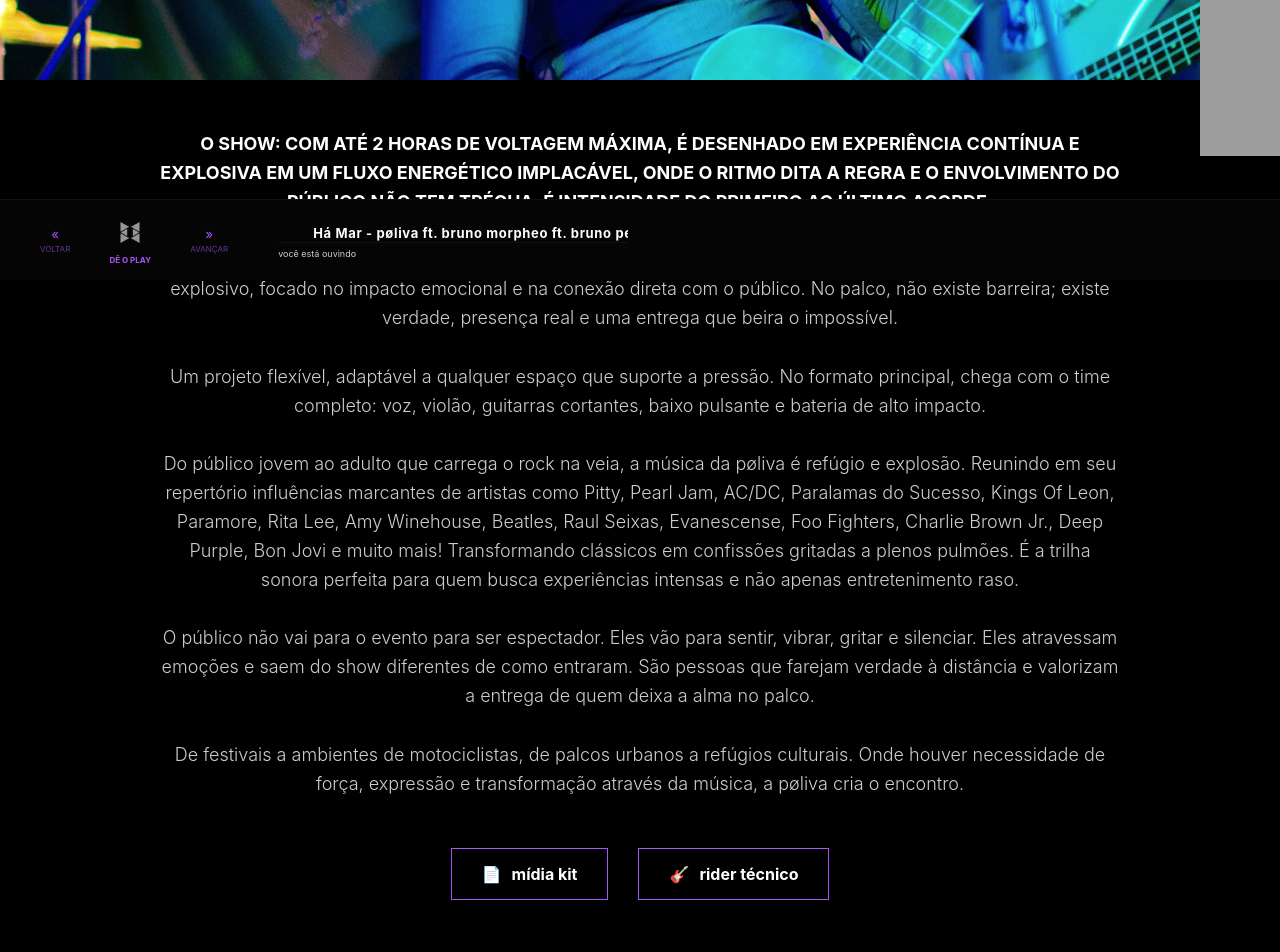
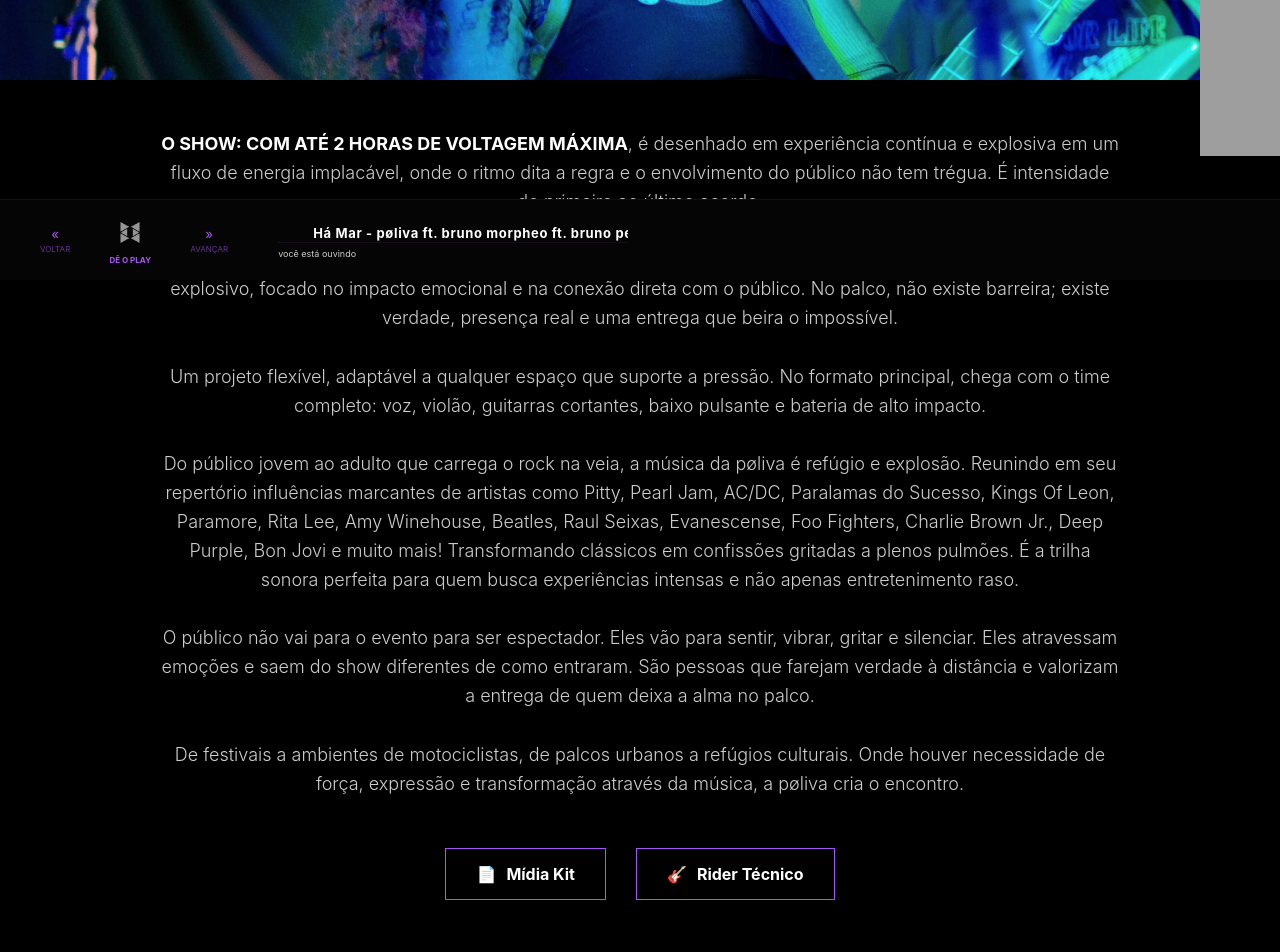
Before and after one commit to emredepro/poliva-site, a Next.js app: page /shows in a window 1280 px wide. Shown: the part 520-1472 px from the top of the page. Built offline with nearby package versions, Linux system fonts and the light colour scheme; grey boxes are pictures that could not be loaded.

Commit message:
fix: shows page adjustments, caps formatting and broken images

```diff
--- a/pages/shows.js
+++ b/pages/shows.js
@@ -4,17 +4,14 @@ import Head from 'next/head';
 export default function Shows() {
   const [isMenuOpen, setIsMenuOpen] = useState(false);
 
-  // LISTA DE DEPOIMENTOS (2 COLUNAS)
   const depoimentos = [
     "feed41", "feed31", "feed39", "feed37", "feed33",
     "feed30", "feed16", "feed13", "feed5", "feed8",
     "feed1", "feed24", "feed18", "feed9", "feed43"
   ];
 
-  // LISTA DE REGISTROS (CENTRALIZADOS)
   const registros = ["foto-show2", "foto-show3", "foto-show4", "foto-show5", "foto-show6", "foto-show7"];
 
-  // IDS DOS REELS (INSTAGRAM)
   const reels = [
     "CY_l2MMhx9P", "DKkDoO8sfjU", "DBJY4baPXLA",
     "DPXAq6cABg1", "DPCKeVEjfkQ", "CpvOR-CAAO5"
@@ -26,15 +23,12 @@ export default function Shows() {
         <title>shøws aø vivø | pølivessense</title>
       </Head>
 
-      {/* NAVBAR PADRÃO v2.5.5 - SINCRONIZADA */}
       <nav className="navbar">
         <div className="nav-container">
           <img src="/logo-poliva.png" alt="Logo" className="nav-logo" />
-
           <div className={`hamburger ${isMenuOpen ? 'open' : ''}`} onClick={() => setIsMenuOpen(!isMenuOpen)}>
             <span></span><span></span><span></span>
           </div>
-
           <div className={`nav-links ${isMenuOpen ? 'active' : ''}`}>
             <a href="/" className="nav-item">iníciø</a>
             <a href="/sobre" className="nav-item">søbre pøliva</a>
@@ -46,20 +40,19 @@ export default function Shows() {
         </div>
       </nav>
 
-      {/* WHATSAPP GLOBAL */}
       <a href="https://wa.me/message/L5OXQTU6PDIFF1" target="_blank" rel="noopener noreferrer" className="wa-global interactive-zoom">
         <img src="https://upload.wikimedia.org/wikipedia/commons/6/6b/WhatsApp.svg" alt="WhatsApp" />
       </a>
 
-      {/* CAPA - MESMA MEDIDA DA PÁGINA SOBRE (65vh / 60%) */}
+      {/* CAPA - object-position center 30% */}
       <header className="shows-capa anim-fade-in">
         <img src="/foto-show1.jpg" alt="Pøliva Show Capa" className="img-full" />
       </header>
 
       <main className="content-wrapper">
         <section className="section-text anim-fade-up">
-          <p className="desc-destaque">
-            O SHOW: COM ATÉ 2 HORAS DE VOLTAGEM MÁXIMA, é desenhado em experiência contínua e explosiva em um fluxo energético implacável, onde o ritmo dita a regra e o envolvimento do público não tem trégua. É intensidade do primeiro ao último acorde.
+          <p className="desc-normal">
+            <span style={{ fontWeight: 'bold', color: 'white', textTransform: 'uppercase' }}>O SHOW: COM ATÉ 2 HORAS DE VOLTAGEM MÁXIMA</span>, é desenhado em experiência contínua e explosiva em um fluxo de energia implacável, onde o ritmo dita a regra e o envolvimento do público não tem trégua. É intensidade do primeiro ao último acorde.
           </p>
           <p className="desc-normal">
             Como uma legítima sommelier de hits que eletrizam o palco, pøliva entrega um show energético, festivo, intenso e explosivo, focado no impacto emocional e na conexão direta com o público. No palco, não existe barreira; existe verdade, presença real e uma entrega que beira o impossível.
@@ -78,29 +71,29 @@ export default function Shows() {
           </p>
         </section>
 
-        {/* BOTÕES MÍDIA KIT E RIDER */}
+        {/* BOTÕES CTAs */}
         <section className="cta-buttons anim-fade-up">
           <a href="https://drive.google.com/file/d/1lau05jJhOkS1DZowV_WpxpHfmMGvd6hR/view" target="_blank" className="btn-shows interactive-zoom">
-            <span className="icon">📄</span> mídia kit
+            <span className="icon">📄</span> Mídia Kit
           </a>
           <a href="https://drive.google.com/file/d/1fB7OxqwNKQCFMq9IBzKWVoc6dhfK1jds/view" target="_blank" className="btn-shows interactive-zoom">
-            <span className="icon">🎸</span> rider técnico
+            <span className="icon">🎸</span> Rider Técnico
           </a>
         </section>
 
-        {/* FEEDBACK DOS FÃS - 2 COLUNAS */}
+        {/* FEEDBACK GRADE 2 COLUNAS */}
         <section className="section-block anim-fade-up">
           <div className="brutal-header spacer-void">
             <h2>cømø øs fãs reagem:</h2>
           </div>
           <div className="feed-grid">
             {depoimentos.map((img, index) => (
-              <img key={index} src={`/${img}.jpg`} alt="Feedback Fã" className="feed-img interactive-zoom" />
+              <img key={index} src={`/${img}.jpg`} alt={`Feedback ${img}`} className="feed-img interactive-zoom" />
             ))}
           </div>
         </section>
 
-        {/* VÍDEOS AO VIVO - REELS GRADE 2x3 */}
+        {/* REELS GRADE 2x3 COM GAP DE 1.5CM */}
         <section className="section-block anim-fade-up">
           <div className="brutal-header spacer-void">
             <h2>vídeøs aø vivø:</h2>
@@ -108,13 +101,13 @@ export default function Shows() {
           <div className="reels-grid">
             {reels.map((id, index) => (
               <div key={index} className="reel-box interactive-zoom">
-                <iframe src={`https://www.instagram.com/reel/${id}/embed`} frameBorder="0" scrolling="no" allowTransparency="true"></iframe>
+                <iframe src={`https://www.instagram.com/reel/${id}/embed`} frameBorder="0" scrolling="no"></iframe>
               </div>
             ))}
           </div>
         </section>
 
-        {/* PRINCIPAIS REGISTROS - LISTA CENTRALIZADA */}
+        {/* REGISTROS GALERIA VERTICAL */}
         <section className="section-block anim-fade-up" style={{ paddingBottom: '220px' }}>
           <div className="brutal-header spacer-void">
             <h2>principais registrøs:</h2>
@@ -139,16 +132,15 @@ export default function Shows() {
 
         .wa-global { position: fixed; bottom: 120px; right: 30px; z-index: 5000; width: 50px; }
 
+        /* CAPA center 30% */
         .shows-capa { width: 100%; height: 65vh; overflow: hidden; margin-top: 80px; margin-bottom: 50px; }
-        .img-full { width: 100%; height: 100%; object-fit: cover; object-position: center 60%; filter: grayscale(20%); }
+        .img-full { width: 100%; height: 100%; object-fit: cover; object-position: center 30%; filter: grayscale(20%); }
 
         .content-wrapper { max-width: 1000px; margin: 0 auto; padding: 0 20px; text-align: center; }
-
-        .desc-destaque { font-size: 18px; font-weight: bold; line-height: 1.6; margin-bottom: 30px; color: white; text-transform: uppercase; }
         .desc-normal { font-size: 18px; line-height: 1.6; margin-bottom: 30px; font-weight: 300; color: #ccc; }
 
         .cta-buttons { display: flex; justify-content: center; gap: 30px; margin: 50px 0; }
-        .btn-shows { background: none; border: 1px solid #a855f7; color: white; padding: 15px 30px; text-decoration: none; text-transform: lowercase; font-weight: bold; font-size: 16px; transition: 0.3s; display: flex; align-items: center; gap: 10px; }
+        .btn-shows { background: none; border: 1px solid #a855f7; color: white; padding: 15px 30px; text-decoration: none; font-weight: bold; font-size: 16px; transition: 0.3s; display: flex; align-items: center; gap: 10px; }
         .btn-shows:hover { background: #a855f7; color: black; }
 
         .brutal-header h2 { font-size: 25.5px; font-weight: bold; text-transform: lowercase; color: white; }
@@ -156,28 +148,25 @@ export default function Shows() {
 
         /* GRID DEPOIMENTOS - 3px altura / 5px largura */
         .feed-grid { display: grid; grid-template-columns: 1fr 1fr; gap: 3px 5px; max-width: 800px; margin: 0 auto; }
-        .feed-img { width: 100%; height: auto; border: 1px solid #111; }
+        .feed-img { width: 100%; height: auto; border: 1px solid #111; display: block; }
 
-        /* GRID REELS */
-        .reels-grid { display: grid; grid-template-columns: 1fr 1fr; gap: 20px; max-width: 850px; margin: 0 auto; }
+        /* REELS GRADE - LARGURA 1.5CM GAP */
+        .reels-grid { display: grid; grid-template-columns: 1fr 1fr; gap: 20px 1.5cm; max-width: 900px; margin: 0 auto; }
         .reel-box { width: 100%; aspect-ratio: 9/16; background: #050505; border: 1px solid #111; overflow: hidden; }
         .reel-box iframe { width: 100%; height: 100%; }
 
-        /* REGISTROS CENTRALIZADOS */
         .registros-list { display: flex; flex-direction: column; align-items: center; gap: 40px; }
-        .registro-img { width: 100%; max-width: 800px; height: auto; border: 1px solid #111; }
+        .registro-img { width: 100%; max-width: 800px; height: auto; border: 1px solid #111; display: block; }
 
         .hamburger { display: none; cursor: pointer; z-index: 4000; position: absolute; right: 0; }
         .hamburger span { display: block; width: 25px; height: 2px; background: white; margin: 5px 0; transition: 0.4s; }
 
         @media (max-width: 1024px) {
           .hamburger { display: block; }
-          .nav-logo { width: 110px; }
           .nav-links { position: fixed; top: 0; right: -100%; width: 100%; height: 100vh; background: black; flex-direction: column; align-items: center; justify-content: center; transition: 0.5s; }
           .nav-links.active { right: 0; }
-          .feed-grid, .reels-grid { grid-template-columns: 1fr; }
+          .feed-grid, .reels-grid { grid-template-columns: 1fr; gap: 20px; }
           .cta-buttons { flex-direction: column; align-items: center; }
-          .shows-capa { height: 50vh; margin-top: 70px; }
         }
 
         .interactive-zoom:hover { transform: scale(1.02); filter: brightness(1.1); transition: 0.3s ease; }
```
